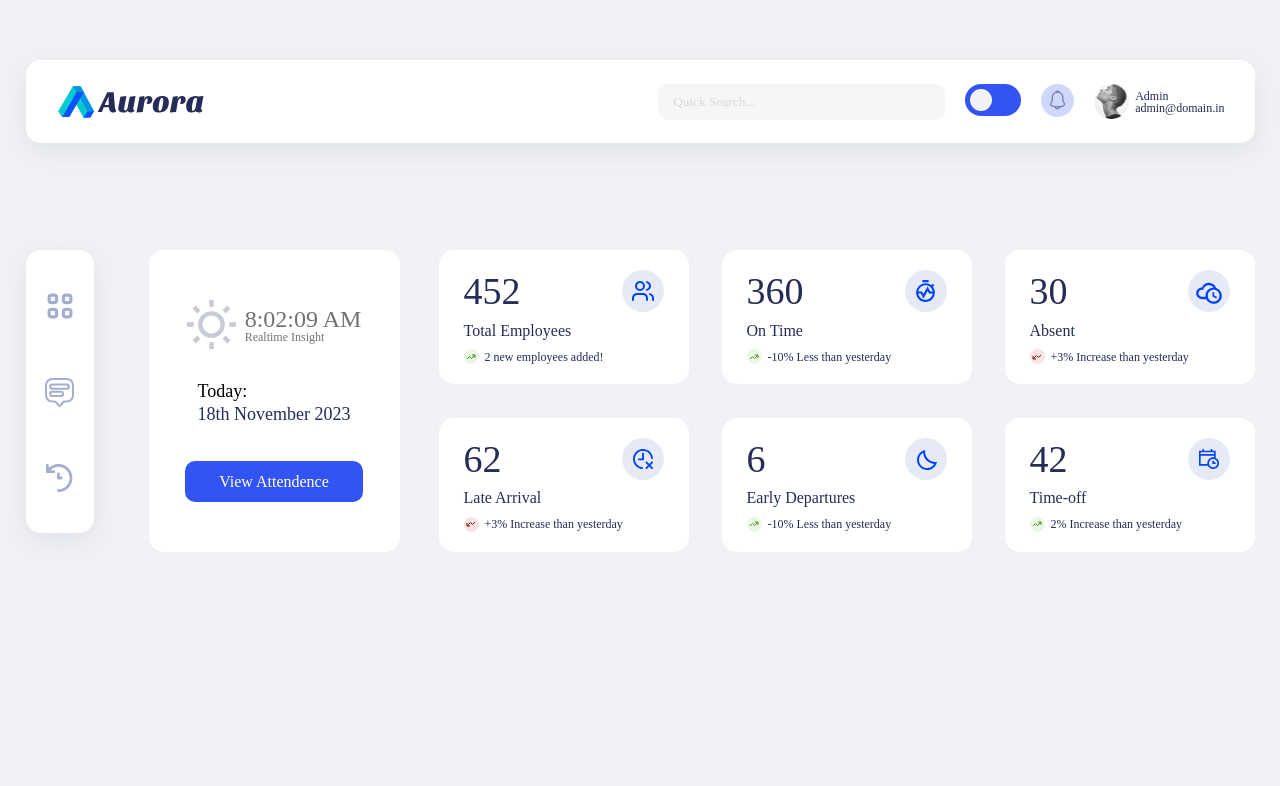
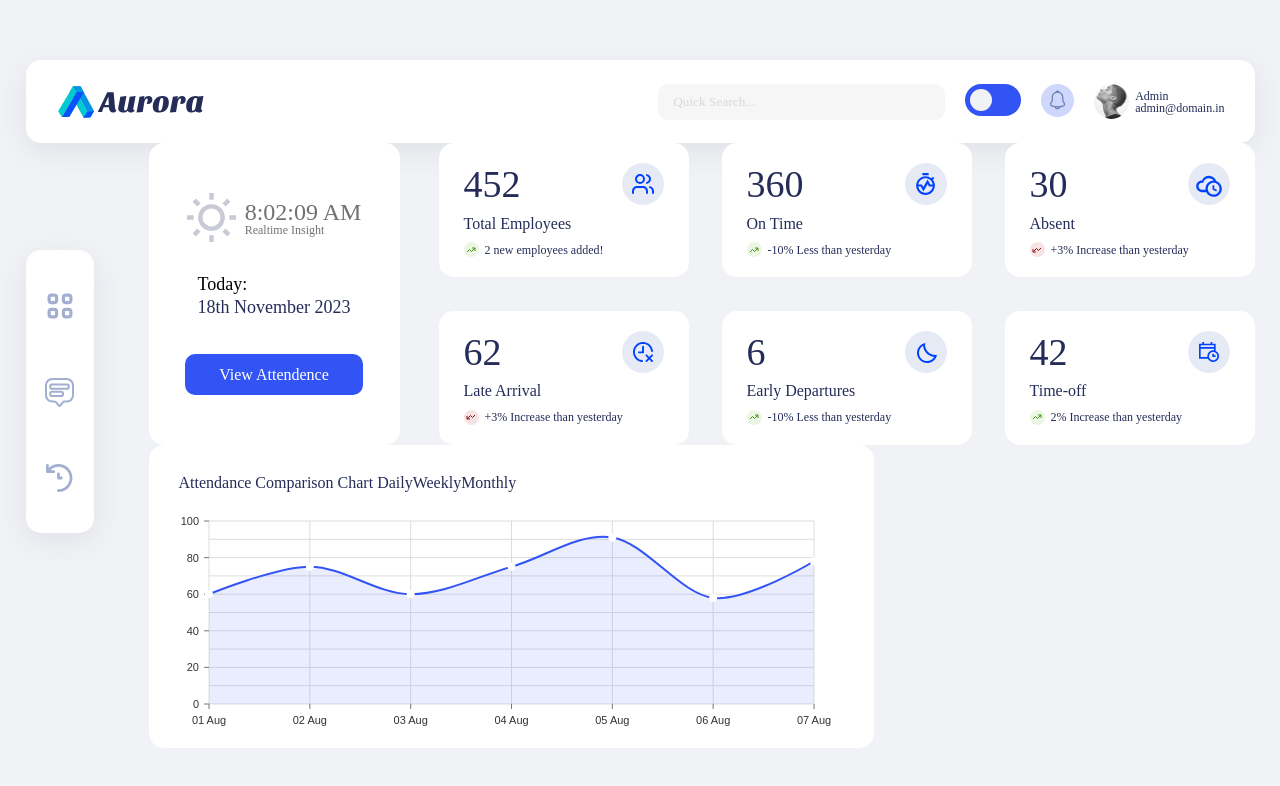
Before and after one commit to min-bok/HR-Dashboard, a React (Create React App) app: page / in a window 1280 px wide. Shown: the top 786 px of the page. Built offline with nearby package versions, Linux system fonts and the light colour scheme.

Commit message:
💄Style: line chart 추가

```diff
--- a/package.json
+++ b/package.json
@@ -4,6 +4,7 @@
   "version": "0.1.0",
   "private": true,
   "dependencies": {
+    "@nivo/line": "^0.84.0",
     "@testing-library/jest-dom": "^5.17.0",
     "@testing-library/react": "^13.4.0",
     "@testing-library/user-event": "^13.5.0",
--- a/src/App.jsx
+++ b/src/App.jsx
@@ -9,7 +9,7 @@ function App() {
       <BrowserRouter basename={process.env.PUBLIC_URL}>
         <Routes>
           <Route path="/" element={<Mainpage />} />
-          <Route path="*" element={<NotFoundPage />} />
+          <Route path="/*" element={<NotFoundPage />} />
         </Routes>
       </BrowserRouter>
     </>
--- a/src/components/admin/Dashboard.jsx
+++ b/src/components/admin/Dashboard.jsx
@@ -2,9 +2,11 @@ import React from "react";
 import styled from "styled-components";
 import { TimeBlock, AdminSummaryBlock } from "../block";
 import { summaryData } from "../../dummyData";
+import { ComparisonChart } from "../chart";
 
 export default function Dashboard() {
   return (
+    <>
       <Wrap>
         <TimeBlock />
         <div className="summary">
@@ -13,6 +15,10 @@ export default function Dashboard() {
           ))}
         </div>
       </Wrap>
+      <Wrap>
+        <ComparisonChart />
+      </Wrap>
+    </>
   );
 }
 
@@ -20,7 +26,7 @@ const Wrap = styled.section`
   display: grid;
   width: 1106px;
   grid-template-columns: 1fr 1fr;
-  margin-top: 107px;
+  /* margin-top: 107px; */
 
   div.summary {
     display: grid;
--- /dev/null
+++ b/src/components/chart/ComparisonChart.jsx
@@ -0,0 +1,30 @@
+import React from "react";
+import styled from "styled-components";
+import LineChart from "./LineChart";
+import { lineChartData } from "../../dummyData";
+
+export default function ComparisonChart() {
+  return (
+    <Wrap>
+      <h1>
+        Attendance Comparison Chart <span>Daily</span>
+        <span>Weekly</span>
+        <span>Monthly</span>
+      </h1>
+      <LineChart data={lineChartData} />
+    </Wrap>
+  );
+}
+
+const Wrap = styled.div`
+  width: 725px;
+  height: 303px;
+  border-radius: 15px;
+  background-color: white;
+  padding: 30px;
+
+  h1 {
+    font-size: 1.6rem;
+    font-weight: 200;
+  }
+`;
--- /dev/null
+++ b/src/components/chart/LineChart.jsx
@@ -0,0 +1,35 @@
+import { ResponsiveLine } from "@nivo/line";
+import React from "react";
+
+export default function lineChart({ data }) {
+  return (
+    <ResponsiveLine
+      data={data}
+      margin={{ top: 30, right: 30, bottom: 30, left: 30 }}
+      xScale={{ type: "point" }}
+      yScale={{
+        type: "linear",
+        min: "0",
+        max: "100",
+        stacked: false,
+      }}
+      yFormat={(value) => `${Math.round(value)}%`}
+      curve="cardinal"
+      axisLeft={{
+        tickValues: [0, 20, 40, 60, 80, 100],
+      }}
+      colors={"var(--primary-color)"}
+      enableArea={true}
+      areaOpacity={0.1}
+      pointSize={8}
+      pointColor={"white"}
+      pointBorderWidth={2}
+      pointBorderColor={{ from: "serieColor" }}
+      enableSlices="x"
+      useMesh={true}
+      tooltip={"none"}
+    />
+  );
+}
+
+// 툴팁 수정 및 그래프 수정
--- /dev/null
+++ b/src/components/chart/index.js
@@ -0,0 +1 @@
+export { default as ComparisonChart } from "./ComparisonChart";
--- a/src/dummyData.js
+++ b/src/dummyData.js
@@ -51,3 +51,39 @@ export const summaryData = [
     change: "increase",
   },
 ];
+
+export const lineChartData = [
+  {
+    id: "data",
+    data: [
+      {
+        x: "01 Aug",
+        y: 60,
+      },
+      {
+        x: "02 Aug",
+        y: 75,
+      },
+      {
+        x: "03 Aug",
+        y: 60,
+      },
+      {
+        x: "04 Aug",
+        y: 75,
+      },
+      {
+        x: "05 Aug",
+        y: 91,
+      },
+      {
+        x: "06 Aug",
+        y: 58,
+      },
+      {
+        x: "07 Aug",
+        y: 78,
+      },
+    ],
+  },
+];
```
Also changed, not shown: 1 other file (tests, documents, lock files or other folders). Lines whose indentation alone changed are shown as unchanged.
